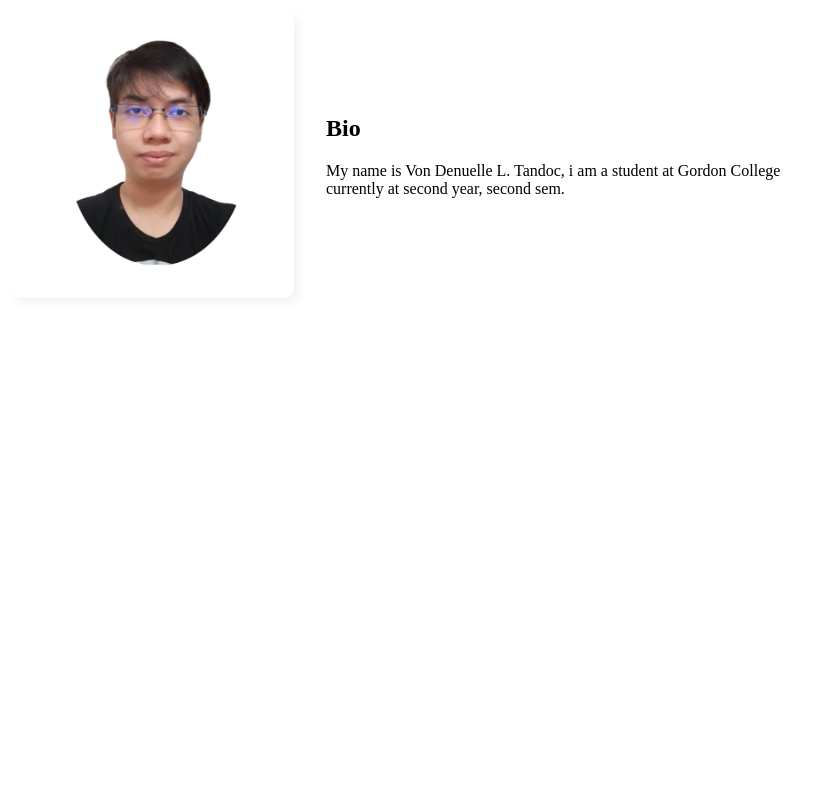
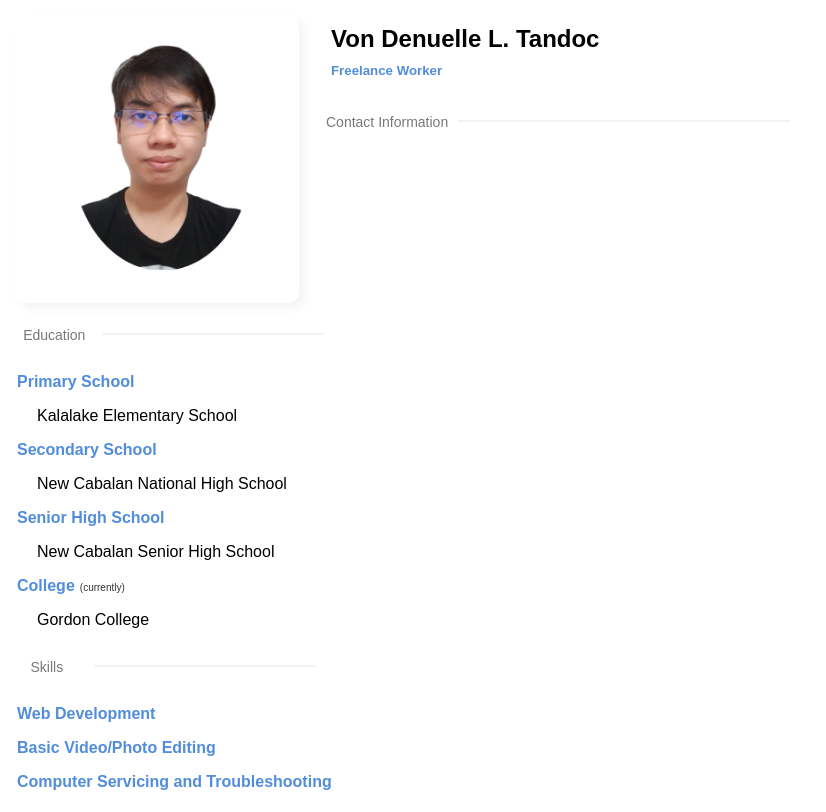
Before and after one commit to VonDenuelle/VonDenuelle.github.io, a plain HTML site: page index.html in a window 1280 px wide. Shown: the whole page, without its empty margins (0-826 px from the left). Drawn offline with Linux system fonts and the light colour scheme.

Commit message:
Redesigned

```diff
--- a/index.html
+++ b/index.html
@@ -11,15 +11,50 @@
         <div class="img-holder">
           <img src="von.png" alt="Von Denuelle Tandoc">
         </div>
+<!--  -->
+        <div class="hr">
+          <p>Education</p>
+          <div class="hr-align"></div>
+        </div>
+<!--  -->
+        <div class="educ">
+          <h3>Primary School</h3>
+          <p>Kalalake Elementary School</p>
+          <h3>Secondary School</h3>
+          <p>New Cabalan National High School</p>
+          <h3>Senior High School</h3>
+          <p>New Cabalan Senior High School</p>
+          <h3 id="curr">College</h3>
+          <p>Gordon College</p>
+        </div>
+        <!--  -->
+                <div class="hr">
+                  <p>Skills</p>
+                  <div class="hr-align"></div>
+                </div>
+        <!--  -->
+        <div class="skills">
+          <h3>Web Development</h3>
+          <h3>Basic Video/Photo  Editing</h3>
+          <h3>Computer Servicing and Troubleshooting</h3>
+        </div>
       </div>
+
+
+
 
       <div class="container-right">
         <div class="bio">
-          <h2>Bio</h2>
-          <p>My name is Von Denuelle L. Tandoc, i am
-          a student at Gordon College currently at
-        second year, second sem.</p>
+          <h2>Von Denuelle L. Tandoc</h2>
+          <h5>Freelance Worker</h5>
         </div>
+        <!--  -->
+                <div class="hr hr-right">
+                  <p>Contact Information</p>
+                  <div class="hr-align hr-aligh-right"></div>
+                </div>
+        <!--  -->
+
       </div>
     </div>
 
--- a/style.css
+++ b/style.css
@@ -2,12 +2,34 @@ body, html{
   margin: 0;
   padding: 0;
   box-sizing: border-box;
+  font-family:Arial, Helvetica, sans-serif;
 }
 .wrapper{
+  margin: 5px;
   display: flex;
-  align-items: center;
+  align-items: flex-start;
   justify-content: space-between;
   width: 100vh;
+}
+.hr{
+    display: flex;
+    justify-content: space-around;
+    font-size: 14px;
+    color:#787878;
+    margin-left: 10px;
+    width: 100%;
+}
+.hr-align{
+  height: 2px;
+  width: 70%;
+  margin-top:20px;
+  border-top: 2px solid #f3f3f3;
+}
+.hr-right{
+  margin-left: -10px;
+}
+.hr-align-right{
+width: 100%;
 }
 .container-left{
   width: 40%;
@@ -23,9 +45,31 @@ body, html{
   height: 100%;
   object-fit: cover;
 }
+.educ,.skills{
+  width: 100%;
+  margin-left: 12px;
+}
+.educ h3,.skills h3{
+  font-size: 16px;
+  color: #518ddb;
+}
+.educ p{
+  text-indent: 20px;
+}
+.educ #curr::after{
+  color:#333;
+  font-size: 10px;
+  margin-left: 5px;
+  font-weight: normal;
+  content: "(currently)";
+}
 
 
 .container-right{
   margin-left: 10px;
   width: 60%;
 }
+.bio h5{
+  margin-top: -10px;
+    color: #518ddb;
+}
```
